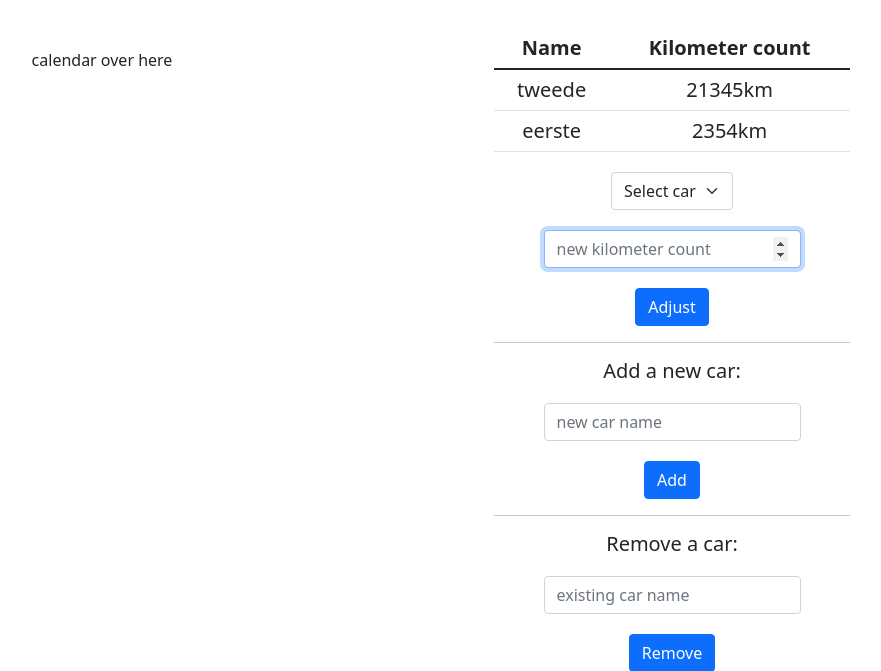
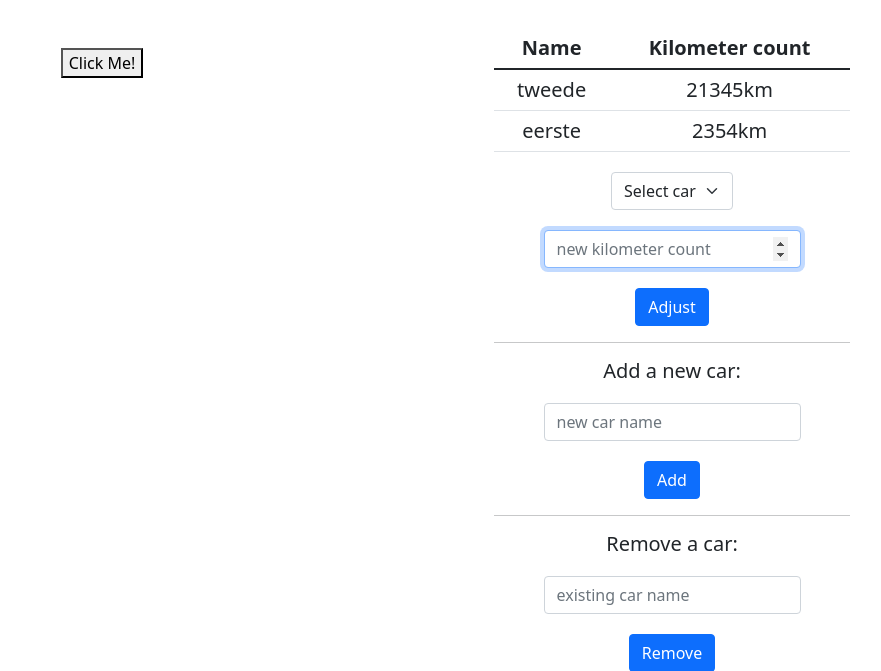
Before and after one commit to pepijnweitzel/Portfolio, a Flask app: page / in a window 1280 px wide. Shown: the part 103-774 px from the top of the page, without its empty margins (348-1229 px from the left). Run offline with Flask 3, Linux system fonts and the light colour scheme; a user stored in the database is signed in; data comes from the database, SQL or seed files in the repository; some libraries are stand-ins or nearby versions.

Commit message:
Sat, Oct 14, 2023, 7:39 PM +02:00

```diff
--- a/project/templates/index.html
+++ b/project/templates/index.html
@@ -9,7 +9,11 @@
         <div class="container text-center">
             <div class="row">
               <div class="col-md-8">
-                calendar over here
+                <button onmousedown="displayText()" >Click Me!</button>
+
+                <div id="January" style="display: none;">
+                    This is the text that appears when you click the button.
+                </div>
             </div>
             <div class="col-6 col-md-4">
                 <h5>
```
